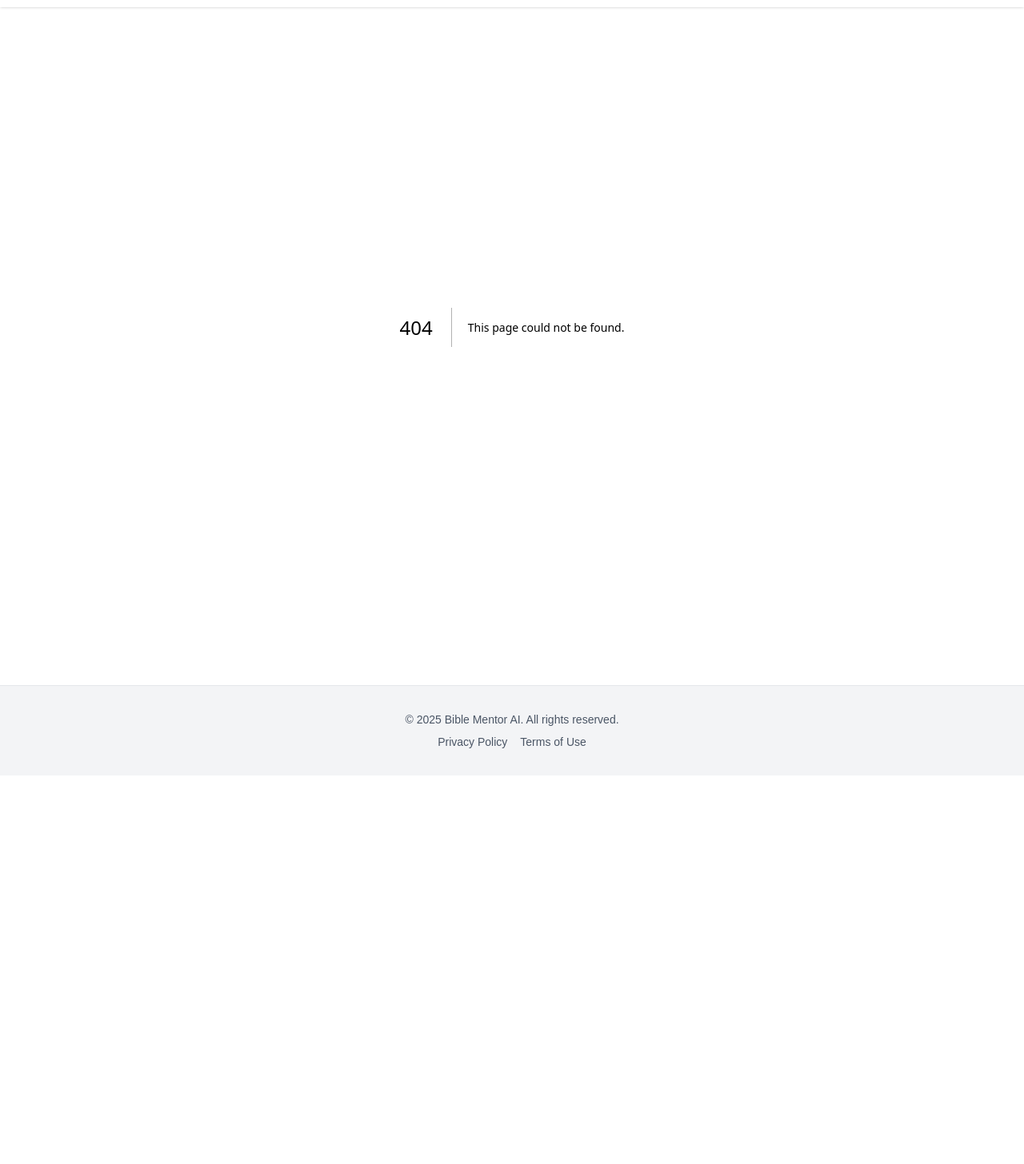
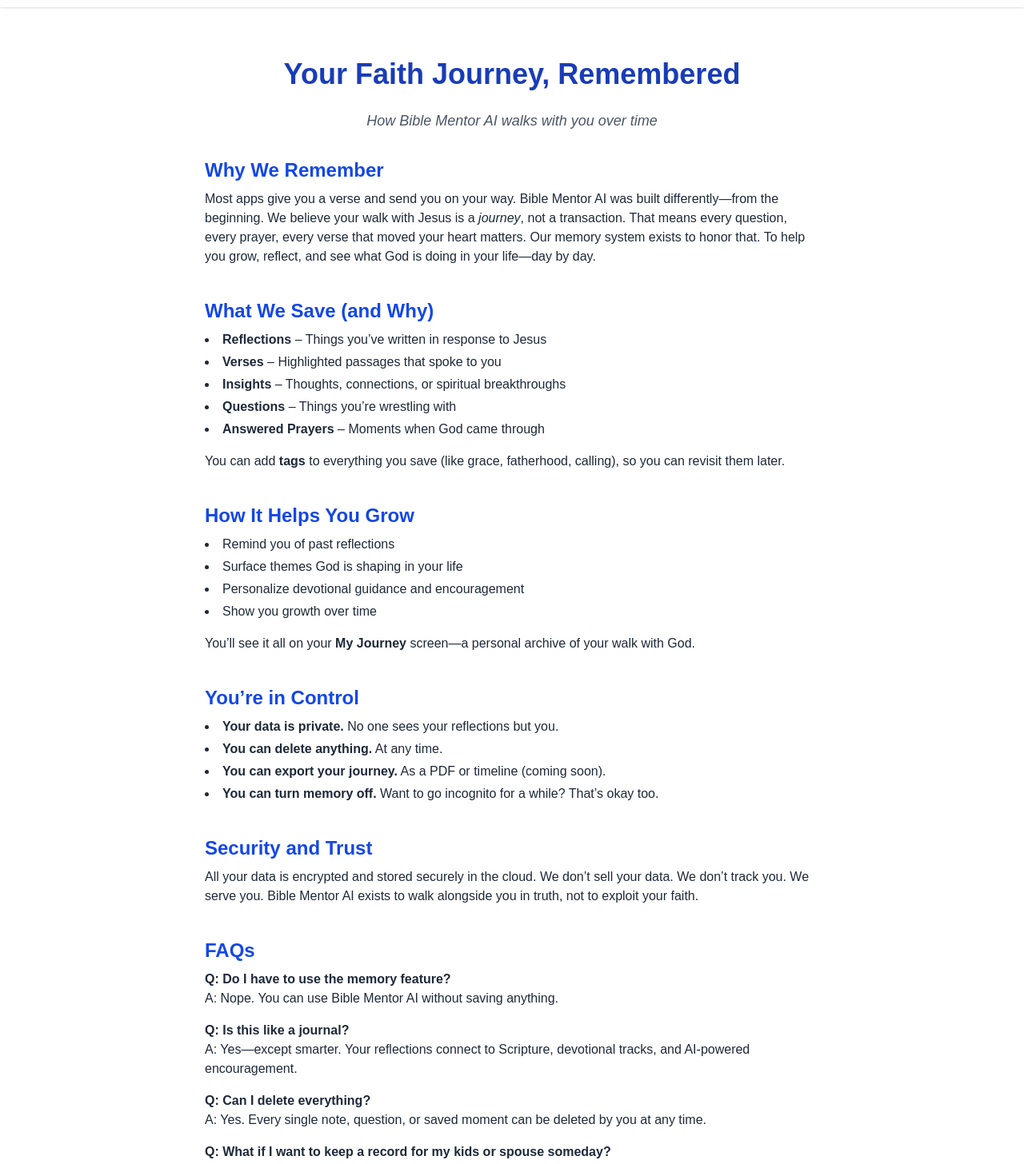
Before and after one commit to houstonmarkw/bible-mentor-ai-frontend, a Next.js app: page /memory in a window 1280 px wide. Before the commit this address had no page. Shown: the part 51-1507 px from the top of the page at 80% size. Before the commit the page ends 1021 px from the top, so only its background shows below. Built offline with nearby package versions, Linux system fonts and the light colour scheme.

Commit message:
Fix component imports for deployment

```diff
--- a/src/app/components/Footer.jsx
+++ b/src/app/components/Footer.jsx
@@ -14,12 +14,13 @@ const Footer = () => {
         <a href="#faq" className="hover:text-black">FAQ</a>
         <Link href="/get-involved" className="hover:text-black">Get Involved</Link>
         <Link href="/trust" className="hover:text-black">Trust & Philosophy</Link>
+        <Link href="/memory" className="hover:text-black">Your Faith Journey</Link>
       </nav>
 
-      <p className="text-xs text-gray-400">© 2025 Bible Mentor AI, LLC • All rights reserved</p>
+      <p className="text-xs text-gray-400">© 2025 Bible Mentor AI • All rights reserved</p>
       <p className="text-xs text-gray-400">
         <Link href="/privacy" className="hover:underline">Privacy Policy</Link> ·{' '}
-        <Link href="/terms-of-use" className="hover:underline">Terms of Use</Link>
+        <Link href="/terms" className="hover:underline">Terms of Use</Link>
       </p>
     </footer>
   );
--- a/src/app/components/Navbar.tsx
+++ b/src/app/components/Navbar.tsx
@@ -12,6 +12,7 @@ export default function Navbar() {
         <Link href="/">
           <span className="text-xl font-bold text-blue-700">Bible Mentor AI</span>
         </Link>
+
         <button
           className="md:hidden text-2xl focus:outline-none"
           onClick={() => setIsOpen(!isOpen)}
@@ -19,21 +20,25 @@ export default function Navbar() {
         >
           ☰
         </button>
+
         <nav className="hidden md:flex space-x-6 text-gray-700 font-medium">
           <Link href="/">Home</Link>
           <Link href="/about">About Us</Link>
           <Link href="/daily-word">Daily Word</Link>
+          <Link href="/memory">Your Faith Journey</Link>
           <Link href="/get-involved">Get Involved</Link>
           <Link href="/beliefs">Beliefs</Link>
           <Link href="/faq">FAQ</Link>
         </nav>
       </div>
+
       {isOpen && (
         <div className="md:hidden bg-white border-t px-4 pb-4 text-gray-700 font-medium">
           <div className="flex flex-col space-y-4 pt-4">
             <Link href="/">Home</Link>
             <Link href="/about">About Us</Link>
             <Link href="/daily-word">Daily Word</Link>
+            <Link href="/memory">Your Faith Journey</Link>
             <Link href="/get-involved">Get Involved</Link>
             <Link href="/beliefs">Beliefs</Link>
             <Link href="/faq">FAQ</Link>
--- /dev/null
+++ b/src/app/memory/page.tsx
@@ -0,0 +1,97 @@
+import Link from "next/link";
+
+export default function MemoryPage() {
+  return (
+    <section className="bg-white min-h-screen px-6 py-16 text-gray-800">
+      <div className="max-w-3xl mx-auto">
+        <h1 className="text-4xl font-bold text-blue-800 mb-6 text-center">
+          Your Faith Journey, Remembered
+        </h1>
+
+        <p className="text-lg mb-8 text-center italic text-gray-600">
+          How Bible Mentor AI walks with you over time
+        </p>
+
+        <div className="space-y-10">
+          <section>
+            <h2 className="text-2xl font-semibold text-blue-700 mb-2">Why We Remember</h2>
+            <p>
+              Most apps give you a verse and send you on your way. Bible Mentor AI was built differently—from the beginning.
+              We believe your walk with Jesus is a <em>journey</em>, not a transaction. That means every question, every prayer, every verse that moved your heart matters. Our memory system exists to honor that. To help you grow, reflect, and see what God is doing in your life—day by day.
+            </p>
+          </section>
+
+          <section>
+            <h2 className="text-2xl font-semibold text-blue-700 mb-2">What We Save (and Why)</h2>
+            <ul className="list-disc list-inside space-y-1">
+              <li><strong>Reflections</strong> – Things you’ve written in response to Jesus</li>
+              <li><strong>Verses</strong> – Highlighted passages that spoke to you</li>
+              <li><strong>Insights</strong> – Thoughts, connections, or spiritual breakthroughs</li>
+              <li><strong>Questions</strong> – Things you’re wrestling with</li>
+              <li><strong>Answered Prayers</strong> – Moments when God came through</li>
+            </ul>
+            <p className="mt-4">You can add <strong>tags</strong> to everything you save (like grace, fatherhood, calling), so you can revisit them later.</p>
+          </section>
+
+          <section>
+            <h2 className="text-2xl font-semibold text-blue-700 mb-2">How It Helps You Grow</h2>
+            <ul className="list-disc list-inside space-y-1">
+              <li>Remind you of past reflections</li>
+              <li>Surface themes God is shaping in your life</li>
+              <li>Personalize devotional guidance and encouragement</li>
+              <li>Show you growth over time</li>
+            </ul>
+            <p className="mt-4">You’ll see it all on your <strong>My Journey</strong> screen—a personal archive of your walk with God.</p>
+          </section>
+
+          <section>
+            <h2 className="text-2xl font-semibold text-blue-700 mb-2">You’re in Control</h2>
+            <ul className="list-disc list-inside space-y-1">
+              <li><strong>Your data is private.</strong> No one sees your reflections but you.</li>
+              <li><strong>You can delete anything.</strong> At any time.</li>
+              <li><strong>You can export your journey.</strong> As a PDF or timeline (coming soon).</li>
+              <li><strong>You can turn memory off.</strong> Want to go incognito for a while? That’s okay too.</li>
+            </ul>
+          </section>
+
+          <section>
+            <h2 className="text-2xl font-semibold text-blue-700 mb-2">Security and Trust</h2>
+            <p>
+              All your data is encrypted and stored securely in the cloud.
+              We don’t sell your data. We don’t track you. We serve you.
+              Bible Mentor AI exists to walk alongside you in truth, not to exploit your faith.
+            </p>
+          </section>
+
+          <section>
+            <h2 className="text-2xl font-semibold text-blue-700 mb-2">FAQs</h2>
+            <div className="space-y-4">
+              <div>
+                <p className="font-semibold">Q: Do I have to use the memory feature?</p>
+                <p>A: Nope. You can use Bible Mentor AI without saving anything.</p>
+              </div>
+              <div>
+                <p className="font-semibold">Q: Is this like a journal?</p>
+                <p>A: Yes—except smarter. Your reflections connect to Scripture, devotional tracks, and AI-powered encouragement.</p>
+              </div>
+              <div>
+                <p className="font-semibold">Q: Can I delete everything?</p>
+                <p>A: Yes. Every single note, question, or saved moment can be deleted by you at any time.</p>
+              </div>
+              <div>
+                <p className="font-semibold">Q: What if I want to keep a record for my kids or spouse someday?</p>
+                <p>A: We’re working on <strong>Legacy Export Mode</strong> so you can pass on your journey if you choose to.</p>
+              </div>
+            </div>
+          </section>
+
+          <div className="mt-12 flex flex-col items-center space-y-4">
+            <Link href="/my-journey" className="text-blue-700 hover:underline font-medium">Explore My Journey</Link>
+            <Link href="/privacy" className="text-blue-700 hover:underline font-medium">Read our Privacy Policy</Link>
+            <Link href="/settings" className="text-blue-700 hover:underline font-medium">Manage Your Memory Settings</Link>
+          </div>
+        </div>
+      </div>
+    </section>
+  );
+}
--- a/src/app/onboarding/page.tsx
+++ b/src/app/onboarding/page.tsx
@@ -1,6 +1,6 @@
 'use client';
 
-import OnboardingTrust from '@/components/OnboardingTrust';
+import OnboardingTrust from '../../components/OnboardingTrust';
 
 export default function OnboardingPage() {
   return <OnboardingTrust />;
--- a/src/app/page.tsx
+++ b/src/app/page.tsx
@@ -3,7 +3,7 @@
 import Image from 'next/image';
 import Link from 'next/link';
 import { motion } from 'framer-motion';
-import TrustSection from '@/components/TrustSection';
+import TrustSection from '../components/TrustSection';
 
 const fadeInUp = {
   hidden: { opacity: 0, y: 40 },
@@ -61,6 +61,9 @@ export default function Home() {
             <p className="text-gray-700 leading-relaxed">
               Bible Mentor AI was built for people who want more than just a daily verse. Whether you're just starting your journey with Christ or growing deeper in faith, our tools meet you where you are — every day.
               We pair spiritual mentorship with modern technology to make faith feel real, actionable, and deeply personal.
+            </p>
+            <p className="text-blue-800 italic mt-4">
+              Bible Mentor AI remembers so you don’t forget what God has done.
             </p>
           </div>
         </div>
--- a/src/app/privacy/page.tsx
+++ b/src/app/privacy/page.tsx
@@ -1,4 +1,4 @@
-import PrivacyCommitment from '@/components/PrivacyCommitment';
+import PrivacyCommitment from '../../components/PrivacyCommitment';
 
 export default function PrivacyPolicyPage() {
   return (
```
Lines whose indentation alone changed are shown as unchanged.
